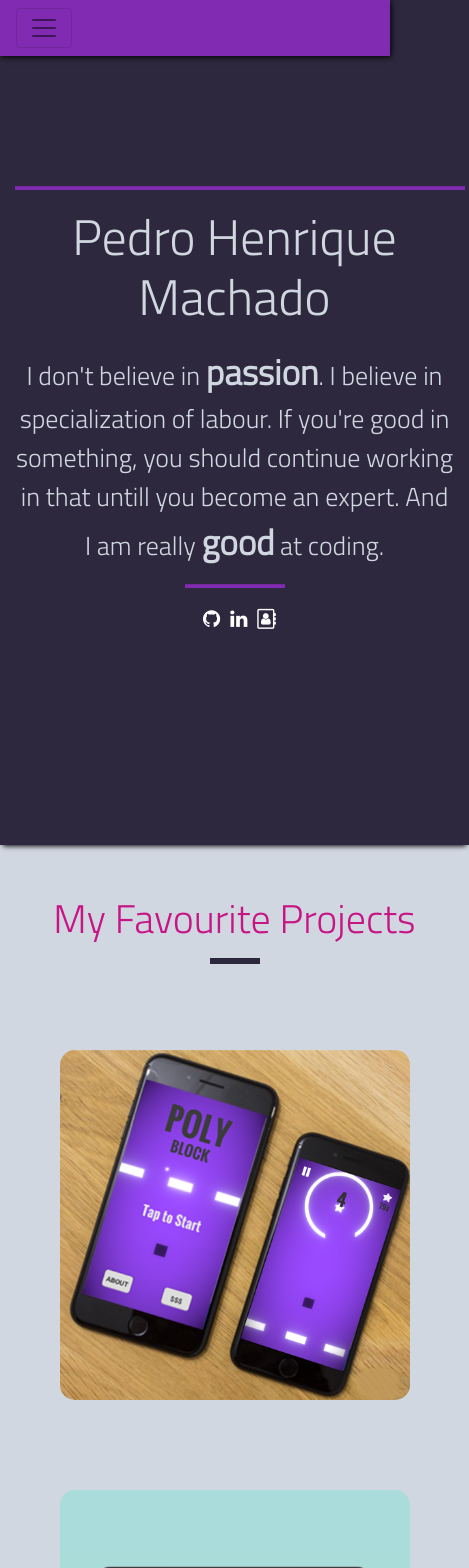
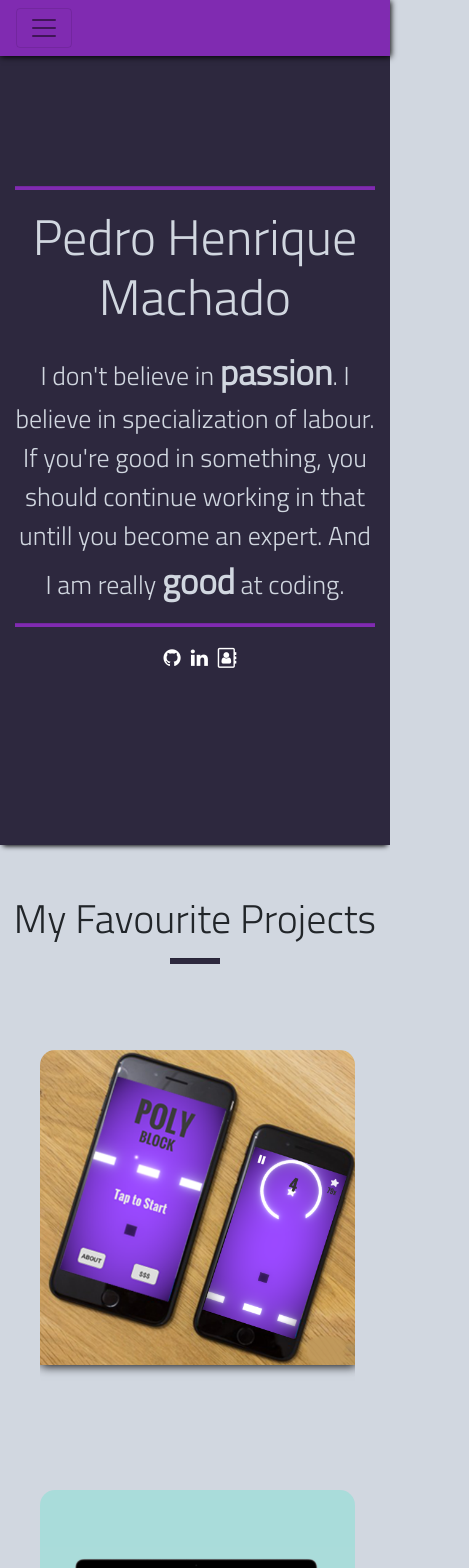
Before and after one commit to abuhorainhero/pedro-portfolio, a React (Create React App) app: page / in a window 390 px wide. Shown: the top 1568 px of the page, 469 px wide, since content can reach past the window. Built offline with nearby package versions, Linux system fonts and the light colour scheme.

Commit message:
made the website fully responsive for mobile

```diff
--- a/public/index.html
+++ b/public/index.html
@@ -9,10 +9,21 @@
       content="Web site created using create-react-app"
     />
     <link rel=”manifest” href=”%PUBLIC_URL%/manifest.json”>
-    <link rel="shortcut icon" href="%PUBLIC_URL%/favicon.png">
-    <link rel="stylesheet" href="https://stackpath.bootstrapcdn.com/bootstrap/4.1.3/css/bootstrap.min.css" integrity="sha384-MCw98/SFnGE8fJT3GXwEOngsV7Zt27NXFoaoApmYm81iuXoPkFOJwJ8ERdknLPMO" crossorigin="anonymous">
-    <link href="https://fonts.googleapis.com/css2?family=Titillium+Web:wght@300&display=swap" rel="stylesheet">
-    <link rel="stylesheet" href="https://cdnjs.cloudflare.com/ajax/libs/font-awesome/4.7.0/css/font-awesome.min.css">
+    <link rel="shortcut icon" href="%PUBLIC_URL%/favicon.png" />
+    <link
+      rel="stylesheet"
+      href="https://stackpath.bootstrapcdn.com/bootstrap/4.1.3/css/bootstrap.min.css"
+      integrity="sha384-MCw98/SFnGE8fJT3GXwEOngsV7Zt27NXFoaoApmYm81iuXoPkFOJwJ8ERdknLPMO"
+      crossorigin="anonymous"
+    />
+    <link
+      href="https://fonts.googleapis.com/css2?family=Titillium+Web:wght@300&display=swap"
+      rel="stylesheet"
+    />
+    <link
+      rel="stylesheet"
+      href="https://cdnjs.cloudflare.com/ajax/libs/font-awesome/4.7.0/css/font-awesome.min.css"
+    />
     <!--
       manifest.json provides metadata used when your web app is installed on a
       user's mobile device or desktop. See https://developers.google.com/web/fundamentals/web-app-manifest/
--- a/src/Components/AboutMe.js
+++ b/src/Components/AboutMe.js
@@ -40,8 +40,8 @@ const AboutMe = () => {
       </div>
 
       <div className="row extra-skills">
-        JAVA Object Oriented Programming -> Unity Engine With C# -> Photoshop CC
-        -> Blender 3D Modelling
+        JAVA Object Oriented Programming | Unity Engine With C# | Photoshop CC |
+        Blender 3D Modelling
       </div>
 
       <div className="row extra-skills-invisible">
--- a/src/Components/Projects/IndividualProject.js
+++ b/src/Components/Projects/IndividualProject.js
@@ -1,20 +1,19 @@
-import React, {Component } from 'react'
-import '../../Styles/individualProjectStyle.css'
+import React, { Component } from "react";
+import "../../Styles/individualProjectStyle.css";
 
-const IndividualProject = ({imgPath, projectName}) => {
+const IndividualProject = ({ imgPath, projectName }) => {
   return (
-        <div>
+    <div className="projectWrapper">
       <div class="card__collection clear-fix">
         <div class="cards cards--two">
           <img src={imgPath} class="img-responsive" alt="Cards Image" />
           <span class="cards--two__rect"></span>
           <span class="cards--two__tri"></span>
           <p>{projectName}</p>
-
         </div>
       </div>
     </div>
-    )
-}
+  );
+};
 
-export default IndividualProject
+export default IndividualProject;
--- a/src/Styles/aboutMe.css
+++ b/src/Styles/aboutMe.css
@@ -53,6 +53,7 @@
   color: aliceblue;
   margin-left: 150px;
   margin-right: 150px;
+  border-radius: 8px;
 }
 
 .row.extra-skills-invisible {
@@ -85,6 +86,20 @@
     max-width: inherit;
     text-align: center;
   }
+
+  .row.back-end ul {
+    margin-top: 50px;
+  }
+  .row.extra-skills {
+    display: none;
+  }
+  .row.extra-skills-invisible {
+    display: inherit;
+    width: 100%;
+    margin-left: 0;
+    display: flex;
+    align-items: center;
+  }
 }
 
 @media only screen and (max-width: 700px) {
@@ -98,30 +113,28 @@
     display: inherit;
   }
 
+  .row.front-end {
+    display: flex;
+    flex-direction: column;
+    align-items: center;
+  }
+
+  .row.back-end {
+    display: flex;
+    flex-direction: column;
+    align-items: center;
+  }
+
   .row ul li {
     max-width: 300px;
   }
 
   .row ul {
     min-width: 0px !important;
+    margin-left: 0px !important;
   }
   .row.front-end ul {
     margin-top: 80px;
-  }
-
-  .row.back-end ul {
-    margin-right: 100px;
-    margin-top: 50px;
-  }
-
-  .row.extra-skills {
-    display: none;
-  }
-  .row.extra-skills-invisible {
-    display: inherit;
-    width: 100%;
-    margin-left: 0;
-    padding-left: 30%;
   }
 }
 
--- a/src/Styles/appStyle.css
+++ b/src/Styles/appStyle.css
@@ -1,10 +1,12 @@
-html,body {
+html,
+body {
   background-color: #d1d7e0;
-    font-family: 'Titillium Web', sans-serif;
-
+  font-family: "Titillium Web", sans-serif;
+  max-width: 100%;
+  overflow-x: hidden;
 }
 
-.col-lg-6.intro-content{
+.col-lg-6.intro-content {
   margin-top: 170px;
 }
 
@@ -17,21 +19,19 @@ html,body {
   font-size: 26px;
   margin-top: 20px;
   color: #d1d7e0;
-
 }
 
-.intro-content hr{
+.intro-content hr {
   height: 3px;
   width: 100px;
-    background-color: #802BB1;
+  background-color: #802bb1;
 }
 
 .intro-content hr:first-child {
   width: 450px;
 }
 
-
-.col-lg-6.intro-content b{
+.col-lg-6.intro-content b {
   font-size: 35px;
 }
 
@@ -47,7 +47,6 @@ html,body {
   min-height: 845px;
 }
 
-
 .social-links a li {
   margin-left: 10px;
 }
@@ -61,7 +60,6 @@ html,body {
 
 ::-webkit-scrollbar {
   width: 10px;
-
 }
 ::-webkit-scrollbar-thumb {
   background-color: black;
@@ -72,21 +70,27 @@ html,body {
   background-color: lightgray;
 }
 
-
 /* Title Color Animation */
-@keyframes  random {
-    15% { text-shadow: 1px 1px 5px  crimson; }
-    30% { text-shadow: 1px 1px 5px purple; }
-    45% { text-shadow: 1px 1px 5px greenyellow; }
-    60% { text-shadow: 1px 1px 5px goldenrod; }
-    75% { text-shadow: 1px 1px 5px mediumvioletred; }
+@keyframes random {
+  15% {
+    text-shadow: 1px 1px 5px crimson;
+  }
+  30% {
+    text-shadow: 1px 1px 5px purple;
+  }
+  45% {
+    text-shadow: 1px 1px 5px greenyellow;
+  }
+  60% {
+    text-shadow: 1px 1px 5px goldenrod;
+  }
+  75% {
+    text-shadow: 1px 1px 5px mediumvioletred;
+  }
 }
 
-
 @media only screen and (max-width: 450px) {
-    .App {
-        width: 469px;
-        color: mediumvioletred;
+  .intro-content hr {
+    width: 100% !important;
   }
-
 }
--- a/src/Styles/individualProjectStyle.css
+++ b/src/Styles/individualProjectStyle.css
@@ -1,5 +1,3 @@
-
-
 .clear-fix:after {
   display: block;
   clear: both;
@@ -15,10 +13,8 @@
   position: relative;
   display: block;
   padding: 10px;
-
 }
 .card__collection .cards {
-
   height: 350px;
   display: block;
   background-size: cover;
@@ -152,13 +148,13 @@
   position: absolute;
   display: block;
   top: 0;
-  right: -100%;
+  right: -105%;
   transition: all 0.3s ease-in-out;
 }
 .card__collection .cards--two__tri:before {
   border-top: 220px solid transparent;
   border-bottom: 190px solid transparent;
-  border-right: 288px solid #802BB1;
+  border-right: 288px solid #802bb1;
   position: absolute;
   content: "";
   display: block;
@@ -186,7 +182,7 @@
   width: 100%;
   position: relative;
   height: 100%;
-  background: #802BB1;
+  background: #802bb1;
   transform: translateY(200px);
   z-index: 2;
   transition: all 0.3s ease-in-out;
@@ -349,21 +345,16 @@
 }
 
 @media only screen and (max-width: 1000px) {
-
   .card__collection.clear-fix {
-      margin-left: 25%;
+    margin-left: 25%;
   }
-
-
-
 }
 
 @media only screen and (max-width: 500px) {
-
   .card__collection.clear-fix {
-      margin-left: 25px;
+    margin-left: 25px;
   }
-
-
-
+  .projectWrapper {
+    margin-left: -20px;
+  }
 }
--- a/src/Styles/projectsStyle.css
+++ b/src/Styles/projectsStyle.css
@@ -1,7 +1,6 @@
-.projects-container.text-center  {
-    font-family: 'Titillium Web', sans-serif;
+.projects-container.text-center {
+  font-family: "Titillium Web", sans-serif;
   margin-top: 50px;
-
 }
 .projects-container.text-center hr {
   margin-top: 15px;
@@ -10,7 +9,7 @@
   background-color: #2d283e;
 }
 
-.row.projects img{
+.row.projects img {
   max-height: 350px;
   box-shadow: 1px 1px 10px black;
 }
@@ -27,8 +26,7 @@
   margin-top: 50px;
 }
 
-
-.projects-container.text-center .col-lg-3:hover{
+.projects-container.text-center .col-lg-3:hover {
   cursor: pointer;
 }
 
@@ -38,7 +36,7 @@
 }
 
 #close-modal-bttn {
-    background-color: #802BB1;
+  background-color: #802bb1;
   border: none;
   border-radius: 5px;
   color: white;
@@ -65,11 +63,10 @@
   width: 90px;
   height: 30px;
   margin-left: 4px;
-
 }
 
 .col-md-4 ul li {
-    --c: #802BB1;
+  --c: #802bb1;
   color: var(--c);
   font-size: 15px;
   border: 0.3em solid var(--c);
@@ -88,10 +85,9 @@
   transition: 0.5s;
   margin: 1em;
   float: left;
-
 }
 
-.fa.fa-github{
+.fa.fa-github {
   font-size: 20px;
 }
 .col-md-4 ul li span {
@@ -110,7 +106,6 @@
 .col-md-4 ul li:hover {
   color: white;
   cursor: pointer;
-
 }
 
 .col-md-4 ul li:hover span {
@@ -125,7 +120,6 @@
   --n: 3;
 }
 
-
 .modal-body {
   text-align: justify;
 }
@@ -139,7 +133,6 @@ margin-top: 15px;
   margin-top: 40px;
   border-radius: 10px;
   border: 1px solid lightgrey;
-
 }
 
 video {
@@ -147,12 +140,8 @@ video {
   margin-left: 50px;
 }
 
-
 @media only screen and (max-width: 600px) {
-
   video {
     margin-left: 15px;
   }
-
-
 }
```
Lines whose indentation alone changed are shown as unchanged.
